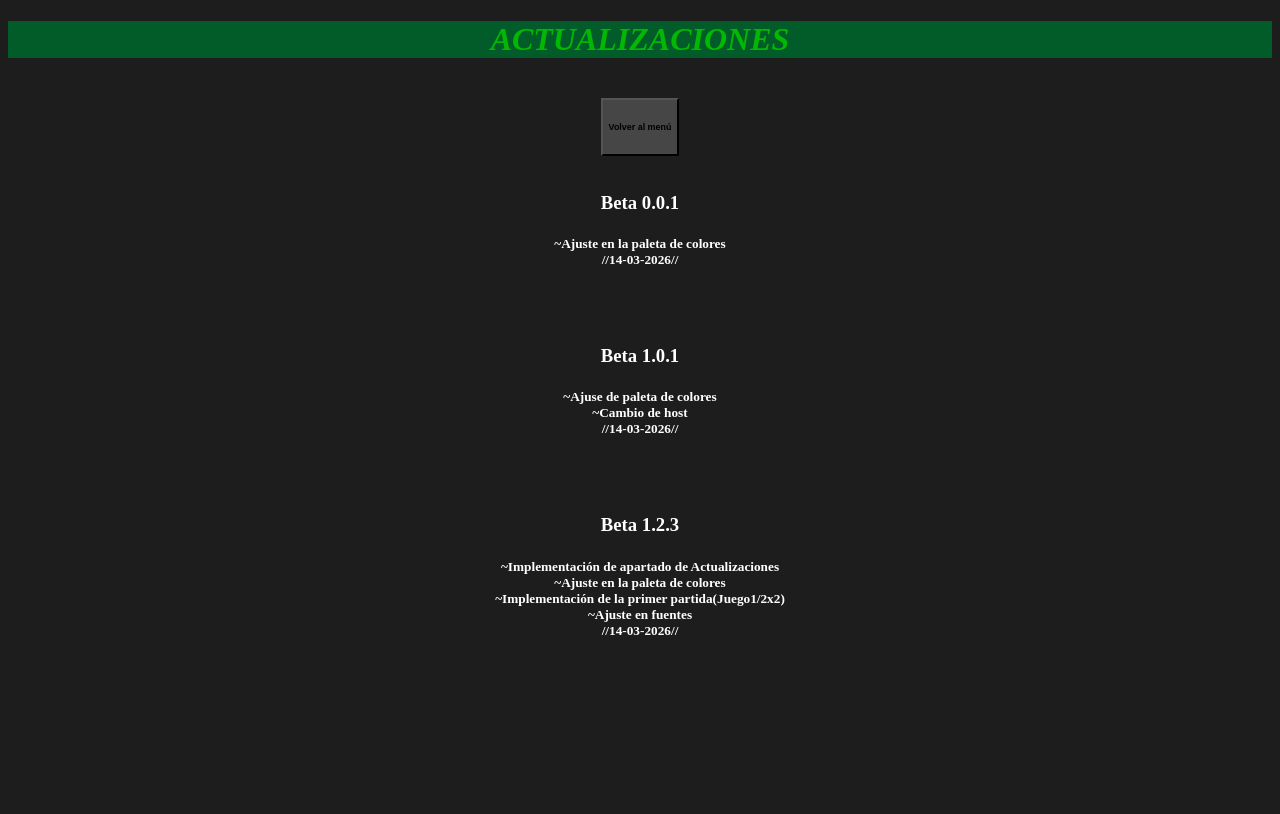
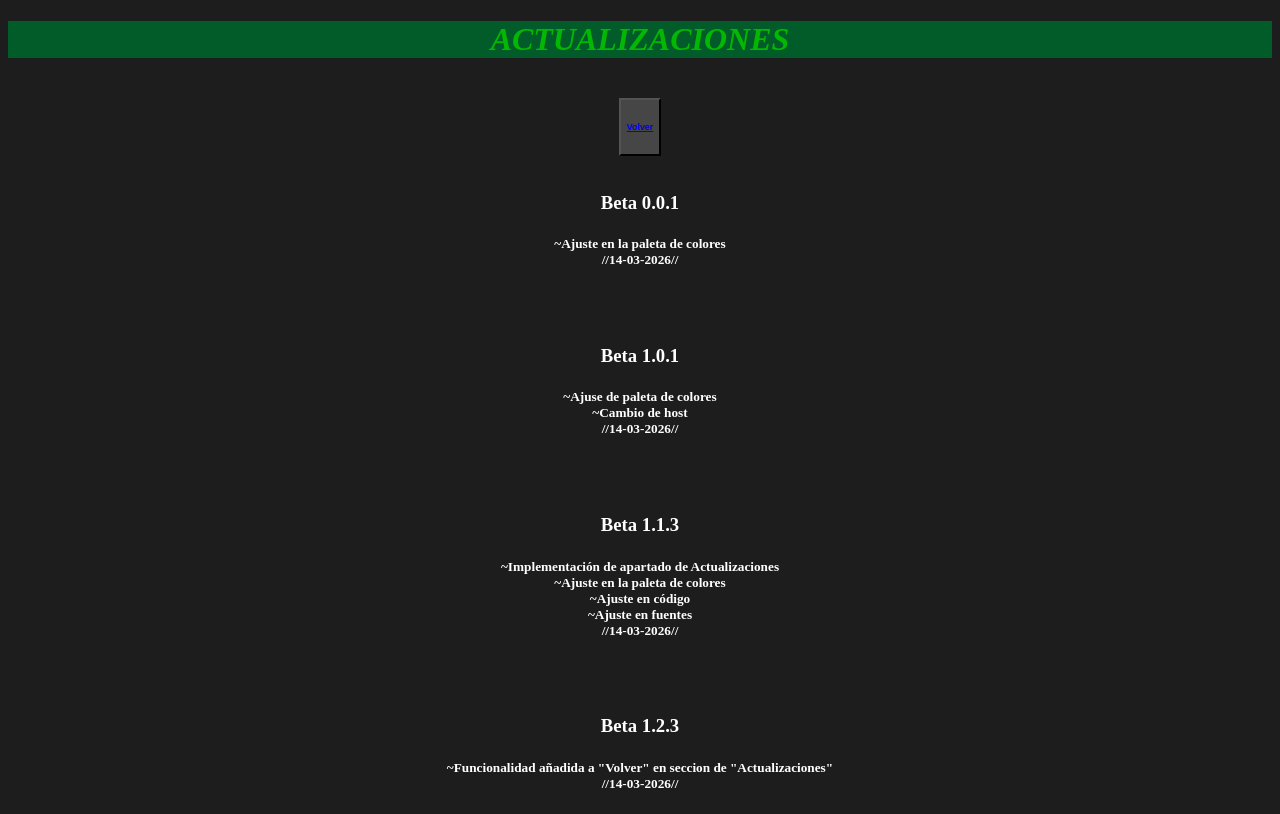
Before and after one commit to AveEMM/BUSCAMINAS, a plain HTML site: page Actualizaciones.html in a window 1280 px wide. Drawn offline with Linux system fonts and the light colour scheme.

Commit message:
Add files via upload

```diff
--- a/Actualizaciones.html
+++ b/Actualizaciones.html
@@ -1,5 +1,5 @@
 <!DOCTYPE html>
-<html lang="en">
+<html lang="es">
 <head>
     <meta charset="UTF-8">
     <meta name="viewport" content="width=device-width, initial-scale=1.0">
@@ -15,7 +15,7 @@
     <br>
     <button class="button">
         <h6>
-            Volver al menú
+            <a href="index.html">Volver</a>
         </h6>
     </button>
     <br>
@@ -43,18 +43,28 @@
     <br>
     <br>
     <h3>
-        Beta 1.2.3
+        Beta 1.1.3
     </h3>
     <h5>
         ~Implementación de apartado de Actualizaciones
         <br>
         ~Ajuste en la paleta de colores
         <br>
-        ~Implementación de la primer partida(Juego1/2x2)
+        ~Ajuste en  código
         <br>
         ~Ajuste en fuentes
         <br>
         //14-03-2026//
     </h5>
+    <br>
+    <br>
+    <h3>
+        Beta 1.2.3
+    </h3>
+    <h5>
+        ~Funcionalidad añadida a "Volver" en seccion de "Actualizaciones"
+        <br>
+        //14-03-2026//
+    </h5>
 </body>
 </html>
```
